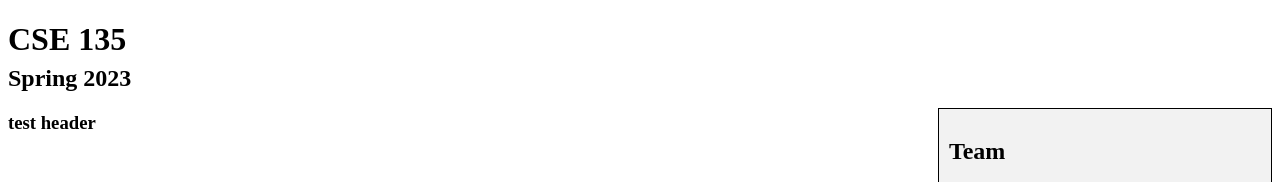
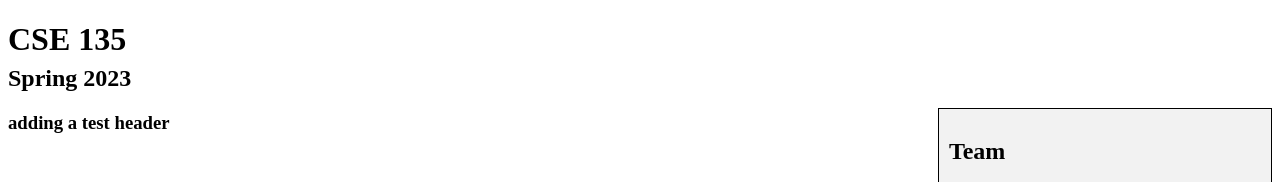
Before and after one commit to kevinhu27/cse135-website, a plain HTML site: page index.html in a window 1280 px wide. Shown: the top 182 px of the page. Drawn offline with Linux system fonts and the light colour scheme.

Commit message:
added test

```diff
--- a/index.html
+++ b/index.html
@@ -12,7 +12,7 @@
 <body>
   <h1>CSE 135</h1>
   <h2 id="quarter">Spring 2023</h2>
-  <h3>test header</h3>
+  <h3>adding a test header</h3>
 
   <div id="team">
     <h2>Team</h2>
```
